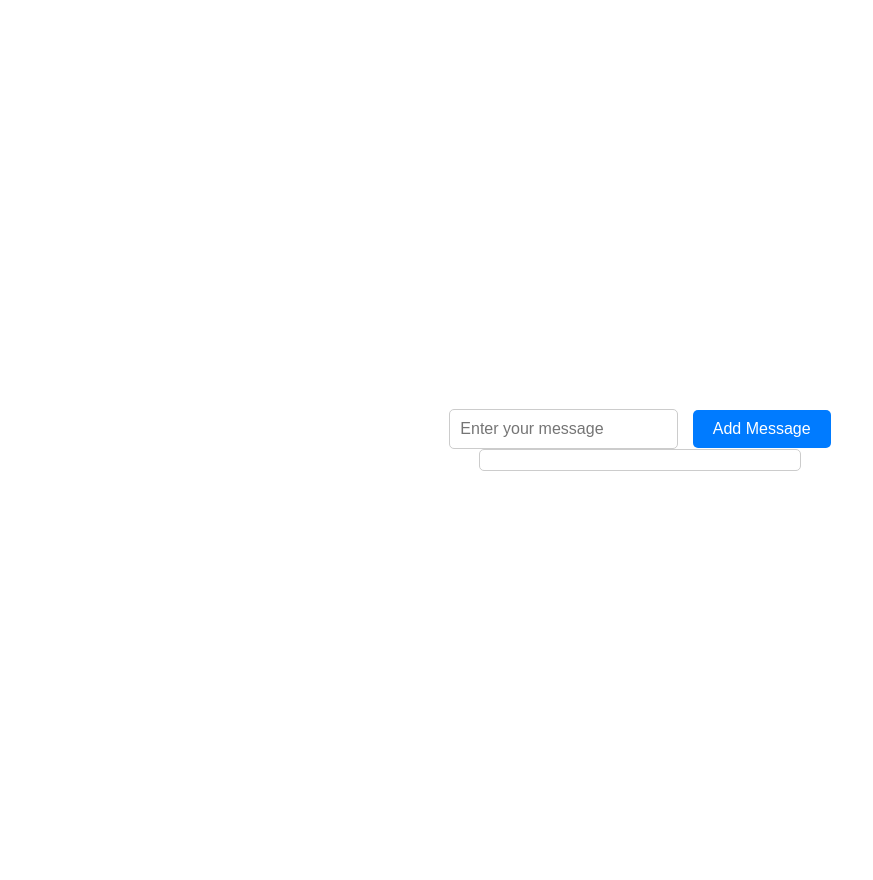
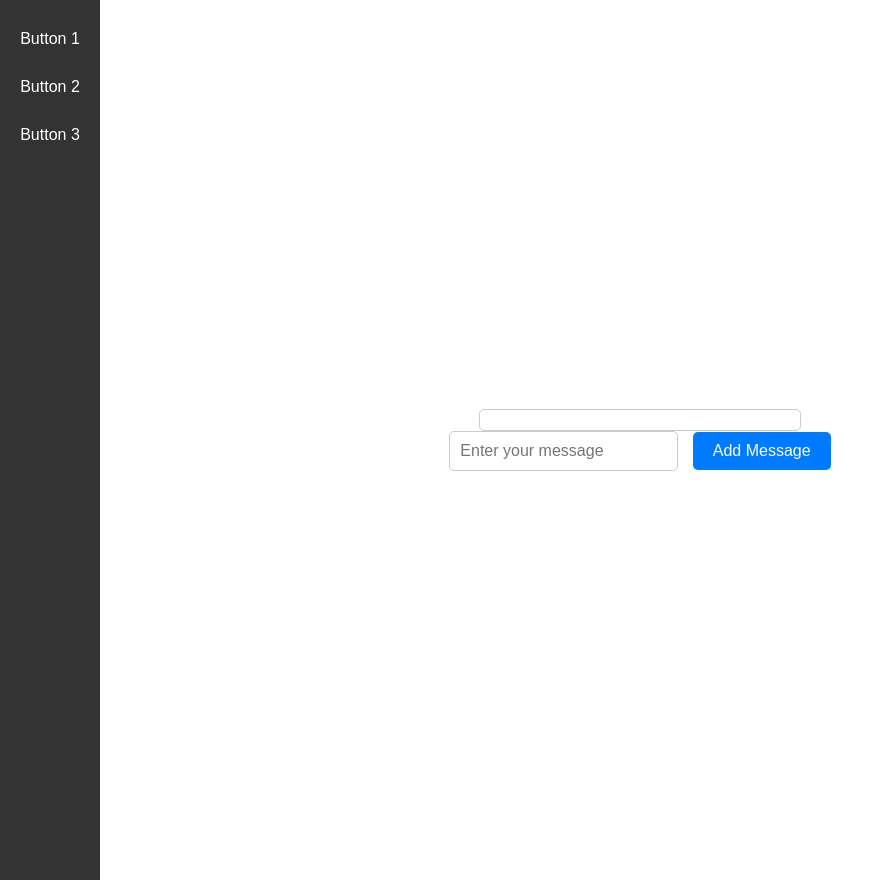
Before and after one commit to ExtraUnity/LangChain_Project, a Flask app: page / in a window 1280 px wide. Shown: the whole page, without its empty margins (0-873 px from the left). Run offline with Flask 3, Linux system fonts and the light colour scheme.

Commit message:
added navigation bar on left side

```diff
--- /dev/null
+++ b/GUI/static/css/navbar.css
@@ -0,0 +1,21 @@
+.navbar {
+    position: fixed;
+    left: 0;
+    top: 0;
+    height: 100%;
+    width: 100px; /* Adjust width as needed */
+    background-color: #333;
+    padding-top: 20px;
+    text-align: center;
+}
+
+.navbar a {
+    display: block;
+    color: white;
+    padding: 10px;
+    margin-bottom: 10px;
+    text-decoration: none;
+}
+
+.navbar a:hover {
+    background-color: #555;
--- a/GUI/templates/index.html
+++ b/GUI/templates/index.html
@@ -5,13 +5,22 @@
     <meta name="viewport" content="width=device-width, initial-scale=1.0">
     <title>Message Board</title>
     <link rel="stylesheet" href="static/css/style.css"> <!-- Forbinder html til style.css -->
+    <link rel="stylesheet" href="static/css/navbar.css"> <!-- Forbinder html til style.css -->
 
 </head>
 <body>
+    <!-- Navigation Bar -->
+    <div class="navbar">
+        <a href="#">Button 1</a>
+        <a href="#">Button 2</a>
+        <a href="#">Button 3</a>
+    </div>
+
+    <!-- Message Board -->
     <div class="container">
+        <div id="messageContainer"></div>
         <input type="text" id="messageInput" placeholder="Enter your message">
         <button onclick="addMessage()">Add Message</button>
-        <div id="messageContainer"></div>
     </div>
     <script src="static/javascripts/script.js"></script>
 </body>
```
